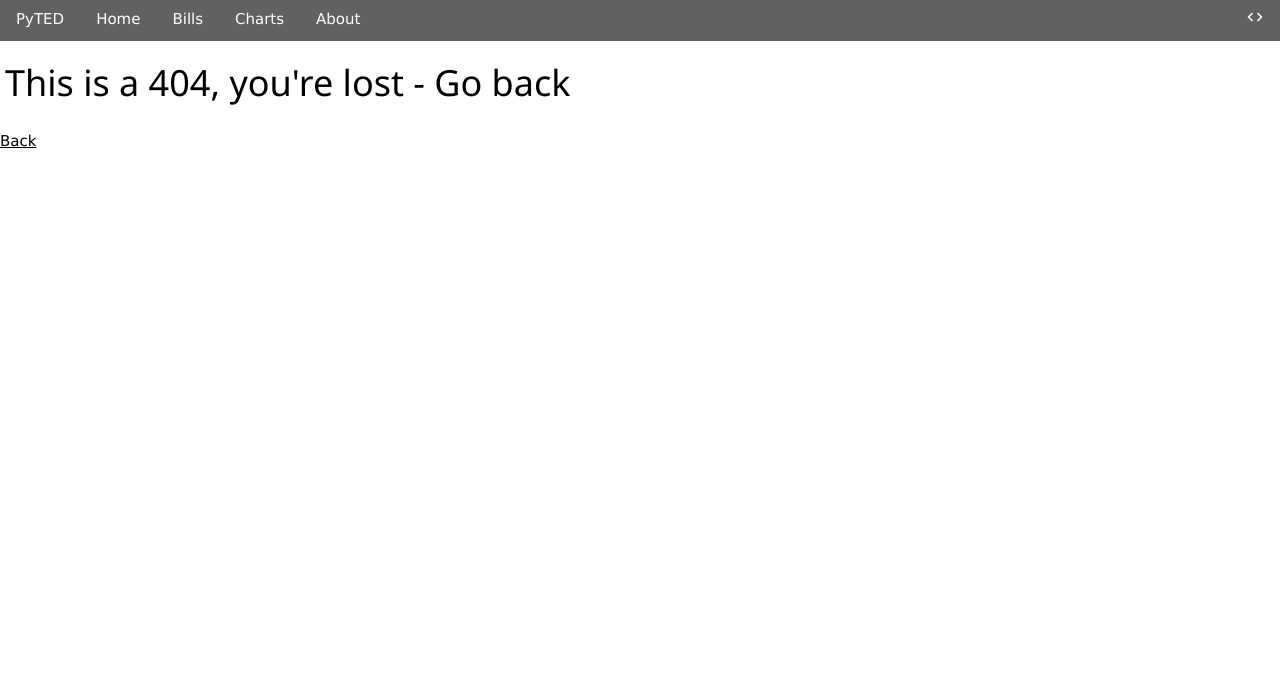
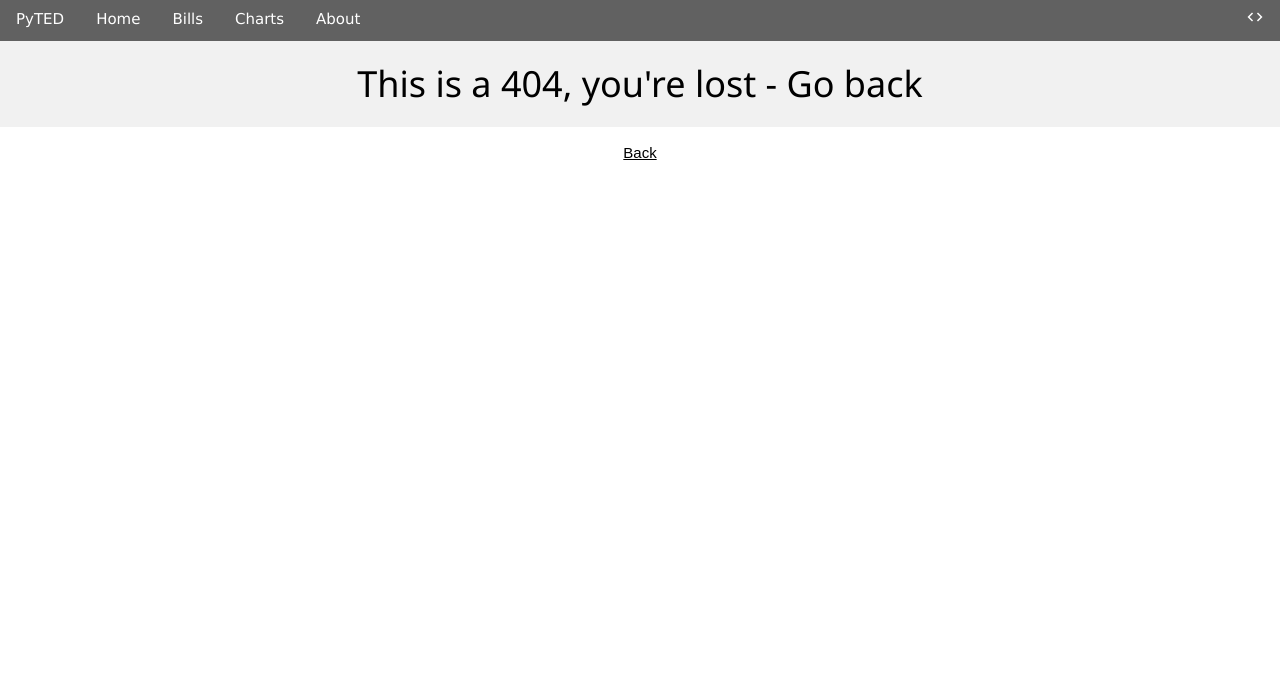
Before and after one commit to ch0ppy35/pyTed, a Flask app: template app/templates/404.html in a window 1280 px wide. Shown: the top 685 px of the page. Run offline with Flask 2, Linux system fonts and the light colour scheme; the template is opened without the code that fills it, so the values that code supplies are empty; parts of the project's set-up code (start-up, migrations or seed data) failed here and were passed over; some libraries are stand-ins or nearby versions.

Commit message:
remove unused imports in routes.py update 404.html

```diff
--- a/app/routes.py
+++ b/app/routes.py
@@ -1,5 +1,5 @@
 from app import app
-from app.chores import cronTasks, tasks, queries
+from app.chores import tasks, queries
 from flask import render_template, redirect, request
 import atexit
 
--- a/app/templates/404.html
+++ b/app/templates/404.html
@@ -1,6 +1,10 @@
 {% include "top.html" %}
 
 {% block content %}
-    <h1>This is a 404, you're lost - Go back</h1>
+    <title>Bills | PyTED</title>
+    <div id="main" class="w3-mobile">
+        <div class="w3-light-gray w3-center" style="padding:1px">
+            <h1>This is a 404, you're lost - Go back</h1>
+        </div>
     <p><a href="{{ url_for('index') }}">Back</a></p>
 {% endblock %}
```
